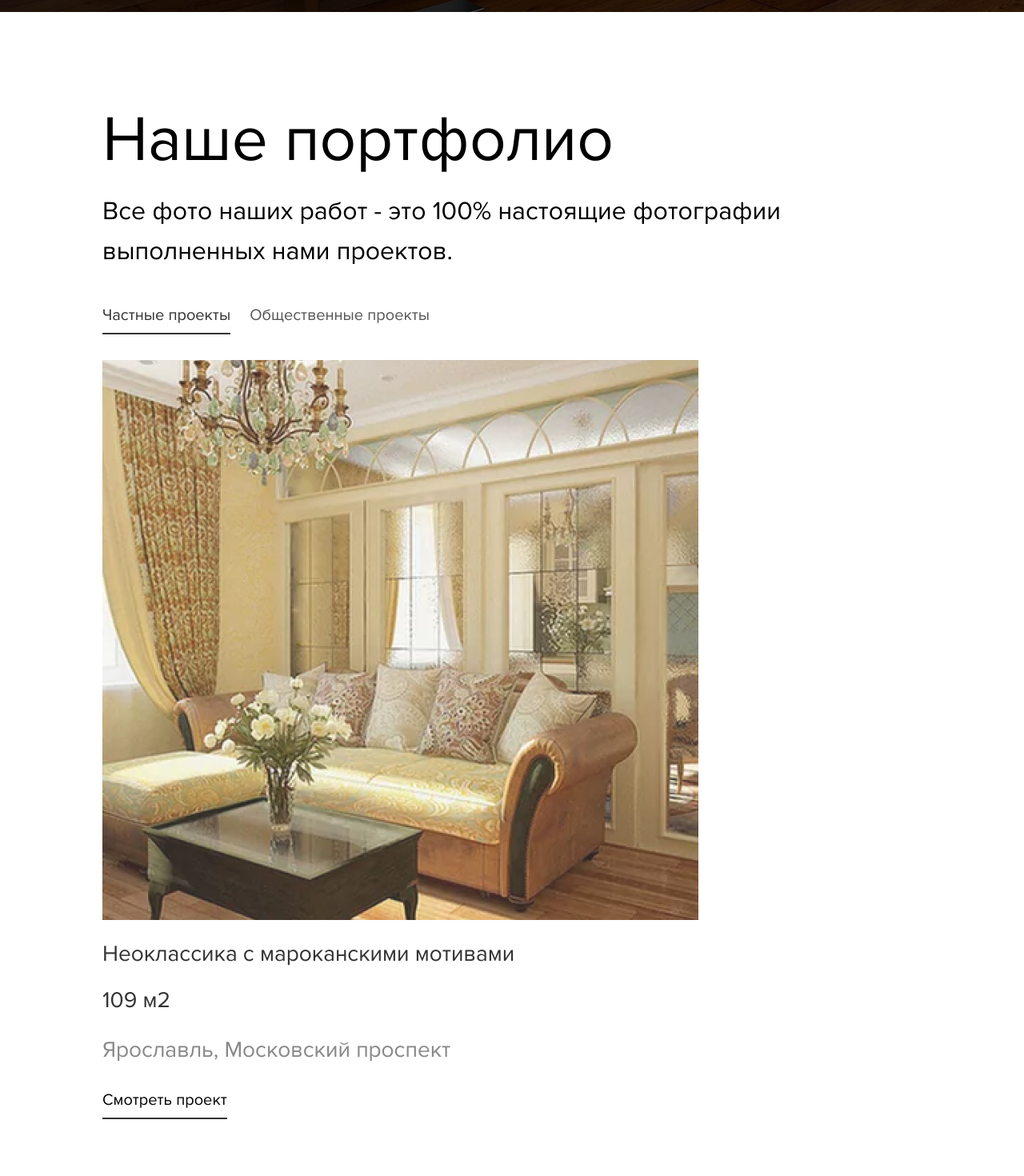
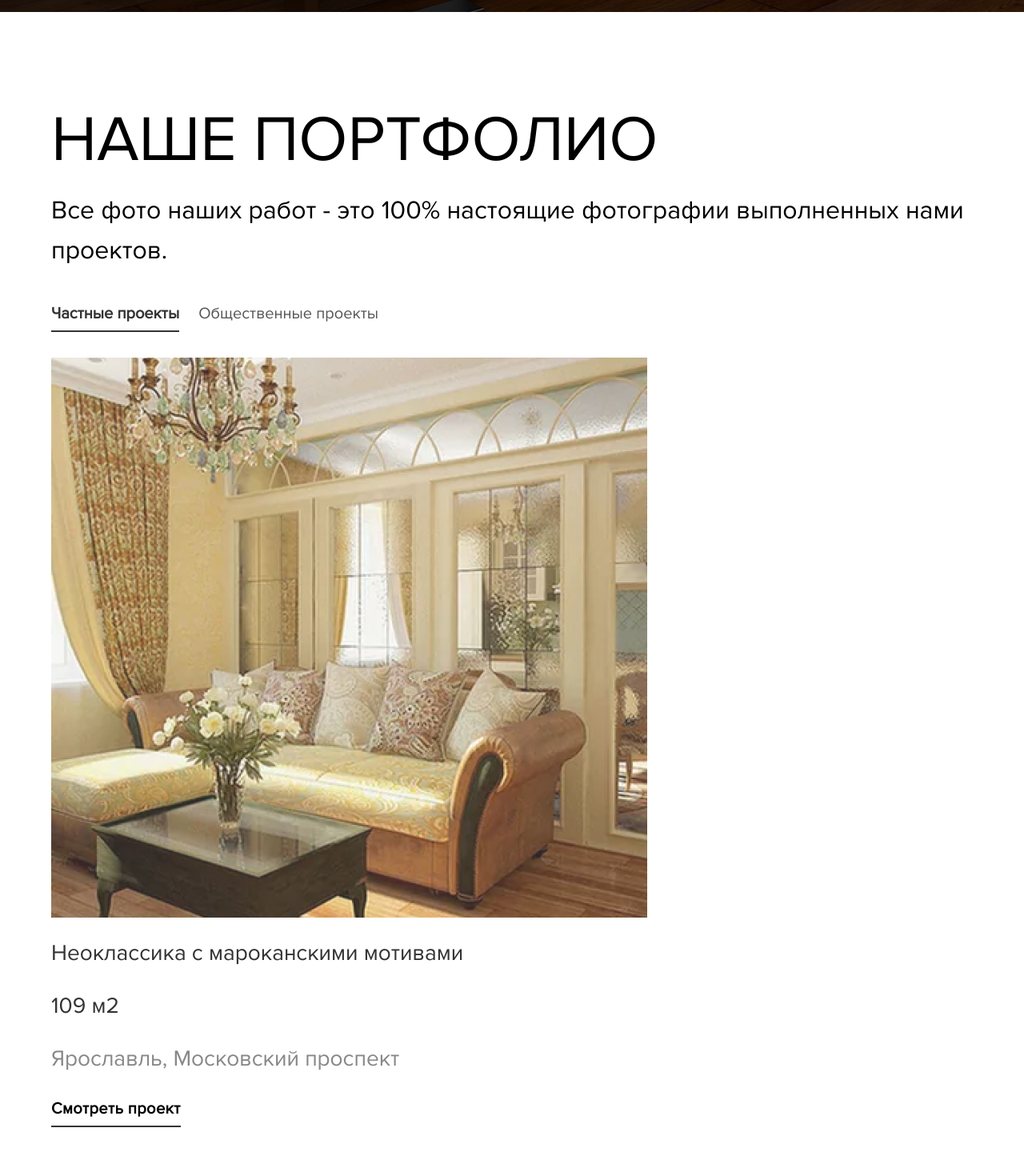
Before and after one commit to axmedovx0g/KvadraStudio, a Vue app: page / in a window 1280 px wide. Shown: the part 1820-3290 px from the top of the page at 80% size. Built offline with nearby package versions, Linux system fonts and the light colour scheme.

Commit message:
add font

```diff
--- a/src/styles/main.css
+++ b/src/styles/main.css
@@ -188,7 +188,7 @@
   justify-content: space-between;
   bottom: 20px;
   margin-top: 185px;
-  padding: 0 3rem 2rem;
+  padding: 0 0rem 2rem;
 }
 .section-about__items .items__svg {
   display: flex;
@@ -207,78 +207,114 @@
 }
 
 .section-works {
-  font-family: Proxima;
-  padding: 7rem 8rem;
+  padding: 7rem 0rem;
   width: 100%;
   height: 100%;
 }
+.section-works__content {
+  width: 90%;
+  margin: 0 auto;
+}
 .section-works__content--text h1 {
+  font-weight: 400;
   font-size: 80px;
-  font-weight: 300;
-  line-height: 97px;
+  line-height: 121.8%;
+  font-family: Proxima;
+  text-transform: uppercase;
 }
 .section-works__content--text P {
+  font-weight: 400;
   font-size: 32px;
-  font-weight: 400;
-  line-height: 50px;
+  line-height: 156.25%;
+  font-family: Proxima;
   margin: 1rem 0 0;
 }
-.section-works__content--items, .section-works__content .work__items {
+.section-works__content--items,
+.section-works__content .work__items {
   display: flex;
   flex-direction: column;
 }
-.section-works__content--items--content, .section-works__content .work__items--content {
+.section-works__content--items--content,
+.section-works__content .work__items--content {
   display: flex;
   flex-direction: row;
 }
-.section-works__content--items--content p, .section-works__content .work__items--content p {
-  font-size: 20px;
-  font-weight: 400;
-  line-height: 42px;
+.section-works__content--items--content p,
+.section-works__content .work__items--content p {
   color: #555;
   margin: 2rem 1.5rem 2rem 0;
-  padding: 1px 0;
+  font-weight: 400;
+  font-size: 20px;
+  line-height: 210%;
+  font-family: Proxima;
 }
-.section-works__content--items--content .active, .section-works__content .work__items--content .active {
+.section-works__content--items--content .active,
+.section-works__content .work__items--content .active {
+  font-weight: 600;
+  font-size: 20px;
+  line-height: 210%;
+  font-family: Proxima;
   color: #333;
   border-bottom: 2px solid #333;
 }
-.section-works__content--items__works, .section-works__content--items .works, .section-works__content .work__items__works, .section-works__content .work__items .works {
+.section-works__content--items__works,
+.section-works__content--items .works,
+.section-works__content .work__items__works,
+.section-works__content .work__items .works {
   display: flex;
   flex-wrap: wrap;
   justify-content: space-between;
 }
-.section-works__content--items__works__content .content h4, .section-works__content--items .works__content .content h4, .section-works__content .work__items__works__content .content h4, .section-works__content .work__items .works__content .content h4 {
+.section-works__content--items__works__content .content:first-child,
+.section-works__content--items .works__content .content:first-child,
+.section-works__content .work__items__works__content .content:first-child,
+.section-works__content .work__items .works__content .content:first-child {
+  font-weight: 400;
   font-size: 28px;
-  font-weight: 300;
-  line-height: 42px;
+  line-height: 150%;
+  font-family: Proxima;
+}
+.section-works__content--items__works__content .content h4,
+.section-works__content--items .works__content .content h4,
+.section-works__content .work__items__works__content .content h4,
+.section-works__content .work__items .works__content .content h4 {
+  font-weight: 400;
+  font-size: 28px;
+  line-height: 178.5714285714%;
+  font-family: Proxima;
   color: #333;
   margin: 1rem 0;
 }
-.section-works__content--items__works__content .content p, .section-works__content--items .works__content .content p, .section-works__content .work__items__works__content .content p, .section-works__content .work__items .works__content .content p {
+.section-works__content--items__works__content .content p,
+.section-works__content--items .works__content .content p,
+.section-works__content .work__items__works__content .content p,
+.section-works__content .work__items .works__content .content p {
+  font-weight: 400;
   font-size: 28px;
-  font-weight: 300;
-  line-height: 50px;
+  line-height: 178.5714285714%;
+  font-family: Proxima;
   color: #888;
   margin: 1rem 0;
 }
-.section-works__content--items__works__content .content .btn-view, .section-works__content--items .works__content .content .btn-view, .section-works__content .work__items__works__content .content .btn-view, .section-works__content .work__items .works__content .content .btn-view {
+.section-works__content--items__works__content .content .btn-view,
+.section-works__content--items .works__content .content .btn-view,
+.section-works__content .work__items__works__content .content .btn-view,
+.section-works__content .work__items .works__content .content .btn-view {
+  font-weight: 600;
+  font-size: 20px;
+  line-height: 210%;
   font-family: Proxima;
-  font-size: 20px;
-  font-weight: 400;
-  line-height: 42px;
-  padding: 1px 0;
   border: none;
   background: none;
   border-bottom: 2px solid #333;
   margin: 0 0 5rem;
+  letter-spacing: 0.02em;
 }
 
 .view-projects {
   width: 100%;
   background-color: #897163;
   color: #fff;
-  font-family: Proxima;
   display: flex;
   align-items: center;
   overflow: hidden;
--- a/src/styles/sectionAbout.scss
+++ b/src/styles/sectionAbout.scss
@@ -82,7 +82,7 @@
         // flex: 1 0 auto;
         bottom: 20px;
         margin-top: 185px;
-        padding: 0 3rem 2rem;
+        padding: 0 0rem 2rem;
 
         .items__svg {
             display: flex;
--- a/src/styles/sectionWorks.scss
+++ b/src/styles/sectionWorks.scss
@@ -1,80 +1,88 @@
-.section-works{
-    font-family: Proxima;
-    padding: 7rem 8rem;
+@mixin font($weiht,
+    $size,
+    $lineH,
+    $family) {
+    font-weight: $weiht;
+    font-size: $size+px;
+    line-height: calc($lineH / $size * 100%);
+    font-family: $family;
+}
+
+.section-works {
+    padding: 7rem 0rem;
     width: 100%;
     height: 100%;
 
-    &__content{
+    &__content {
+        width: 90%;
+        margin: 0 auto;
 
-        &--text{
-            h1{
-                font-size: 80px;
-                font-weight: 300;
-                line-height: 97px;
+        &--text {
+            h1 {
+                @include font(400, 80, 97.44, Proxima);
+                text-transform: uppercase;
             }
-            P{
-                font-size: 32px;
-                font-weight: 400;
-                line-height: 50px;
+
+            P {
+                @include font(400, 32, 50, Proxima);
                 margin: 1rem 0 0;
             }
         }
 
-        &--items, .work__items{
+        &--items,
+        .work__items {
             display: flex;
             flex-direction: column;
 
-            &--content{
+            &--content {
                 display: flex;
                 flex-direction: row;
 
-                p{
-                    font-size: 20px;
-                    font-weight: 400;
-                    line-height: 42px;
+                p {
                     color: #555;
                     margin: 2rem 1.5rem 2rem 0;
-                    padding: 1px 0;
+                    @include font(400, 20, 42, Proxima);
                 }
 
-                .active{
+                .active {
+                    @include font(600, 20, 42, Proxima);
                     color: #333;
                     border-bottom: 2px solid #333;
                 }
             }
 
-            &__works, .works{
+            &__works,
+            .works {
                 display: flex;
                 flex-wrap: wrap;
                 justify-content: space-between;
 
-                &__content{
+                &__content {
 
-                    .content{
-                        h4{
-                            font-size: 28px;
-                            font-weight: 300;
-                            line-height: 42px;
+                    .content {
+                        &:first-child {
+                            @include font(400, 28, 42, Proxima);
+                        }
+
+                        h4 {
+                            @include font(400, 28, 50, Proxima);
                             color: #333;
                             margin: 1rem 0;
                         }
-                        p{
-                            font-size: 28px;
-                            font-weight: 300;
-                            line-height: 50px;
+
+                        p {
+                            @include font(400, 28, 50, Proxima);
                             color: #888;
                             margin: 1rem 0;
                         }
-                        .btn-view{
-                            font-family: Proxima;
-                            font-size: 20px;
-                            font-weight: 400;
-                            line-height: 42px;
-                            padding: 1px 0;
+
+                        .btn-view {
+                            @include font(600, 20, 42, Proxima);
                             border: none;
                             background: none;
                             border-bottom: 2px solid #333;
                             margin: 0 0 5rem;
+                            letter-spacing: 0.02em;
                         }
                     }
                 }
```
Also changed, not shown: src/styles/viewProject.scss (+9 -1 lines), 1 other file (tests, documents, lock files or other folders).
